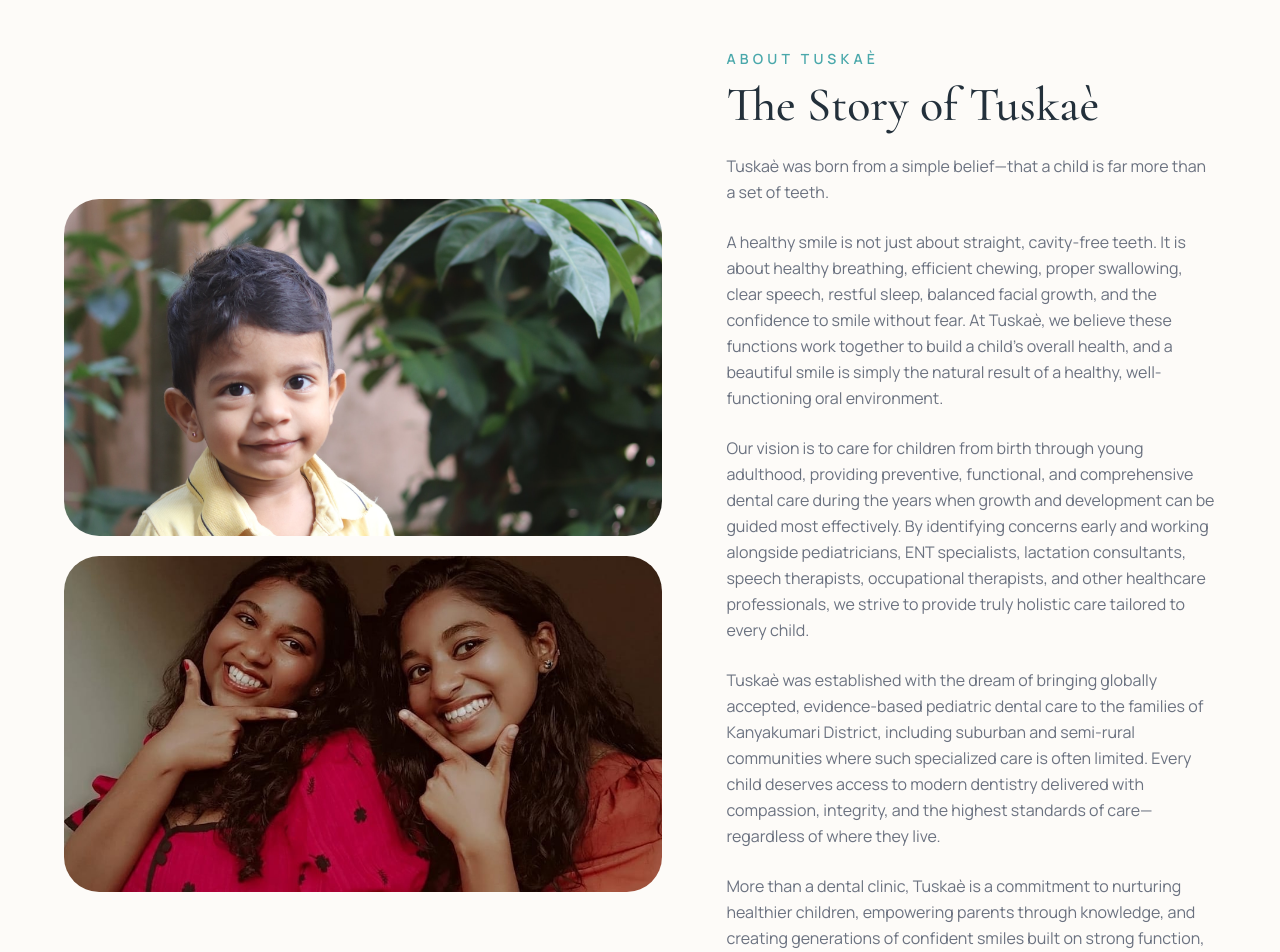
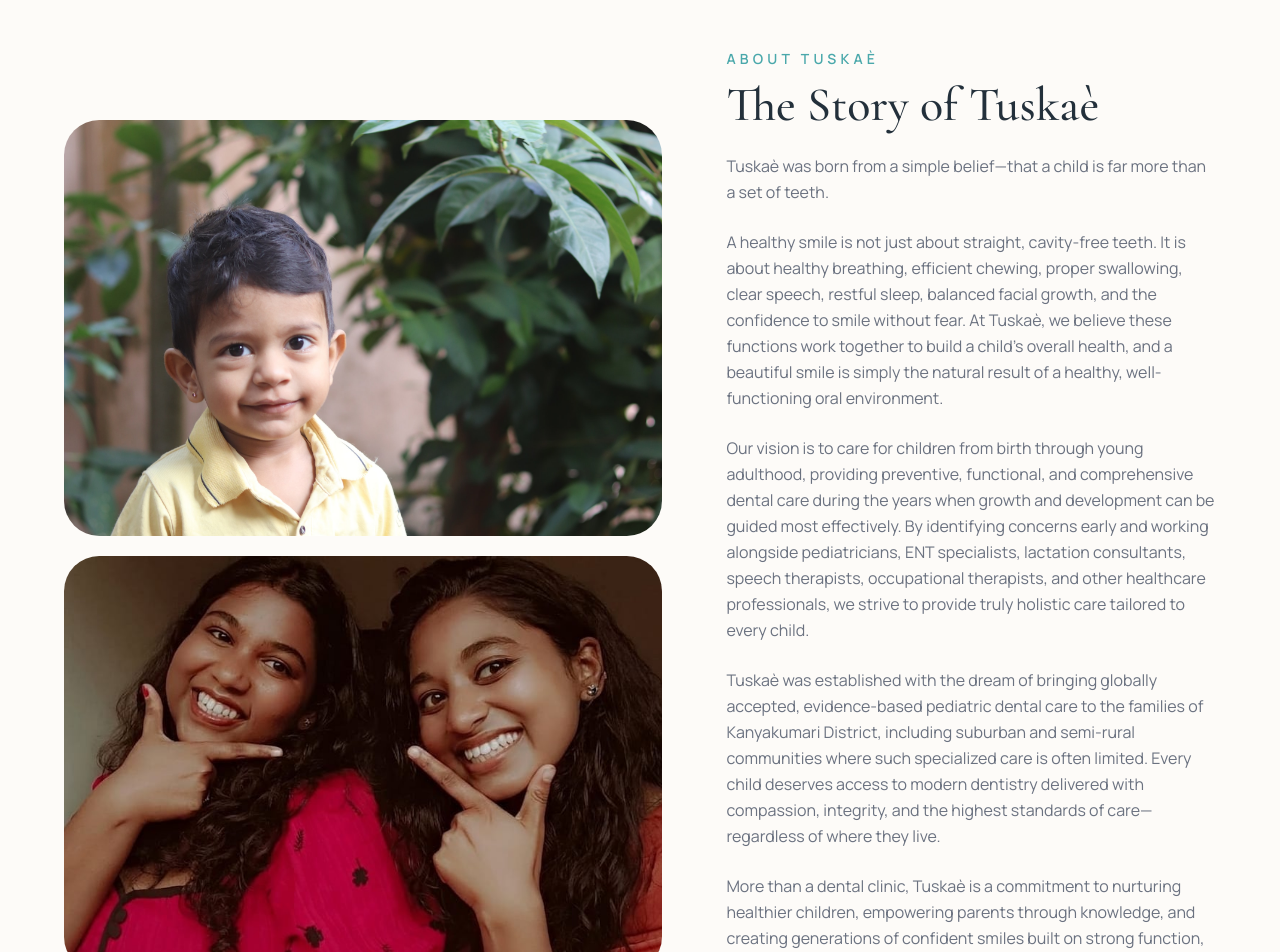
Before and after one commit to kishore-x/stitch-tuska-premium-dental-web-design, a Next.js app: page / in a window 1280 px wide. Shown: the part 960-1912 px from the top of the page. Built offline with nearby package versions, Linux system fonts and the light colour scheme.

Commit message:
Size About section photos to match text column height

```diff
--- a/components/sections/about-teaser.tsx
+++ b/components/sections/about-teaser.tsx
@@ -27,13 +27,13 @@
               label="Kids play corner"
               objectFit="cover"
               objectPosition="center center"
-              className="w-full aspect-[16/9] rounded-3xl"
+              className="h-56 w-full rounded-3xl sm:h-72 lg:h-[26rem]"
             />
             <PlaceholderImage
               src={clinicImages.aboutFriends}
               label="Two smiling Tuskaè visitors"
               objectFit="cover"
-              className="w-full aspect-[16/9] rounded-3xl"
+              className="h-56 w-full rounded-3xl sm:h-72 lg:h-[26rem]"
             />
           </div>
         </motion.div>
```
